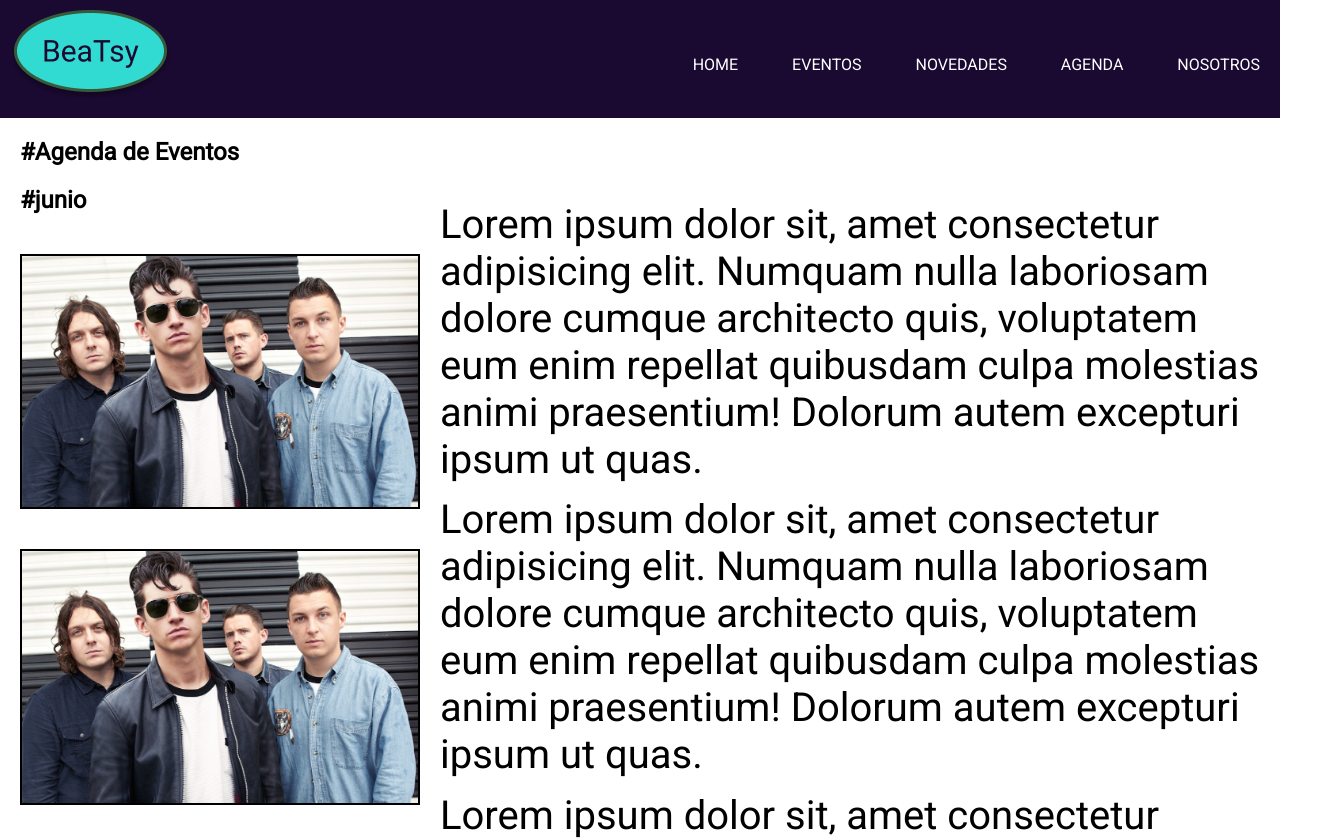
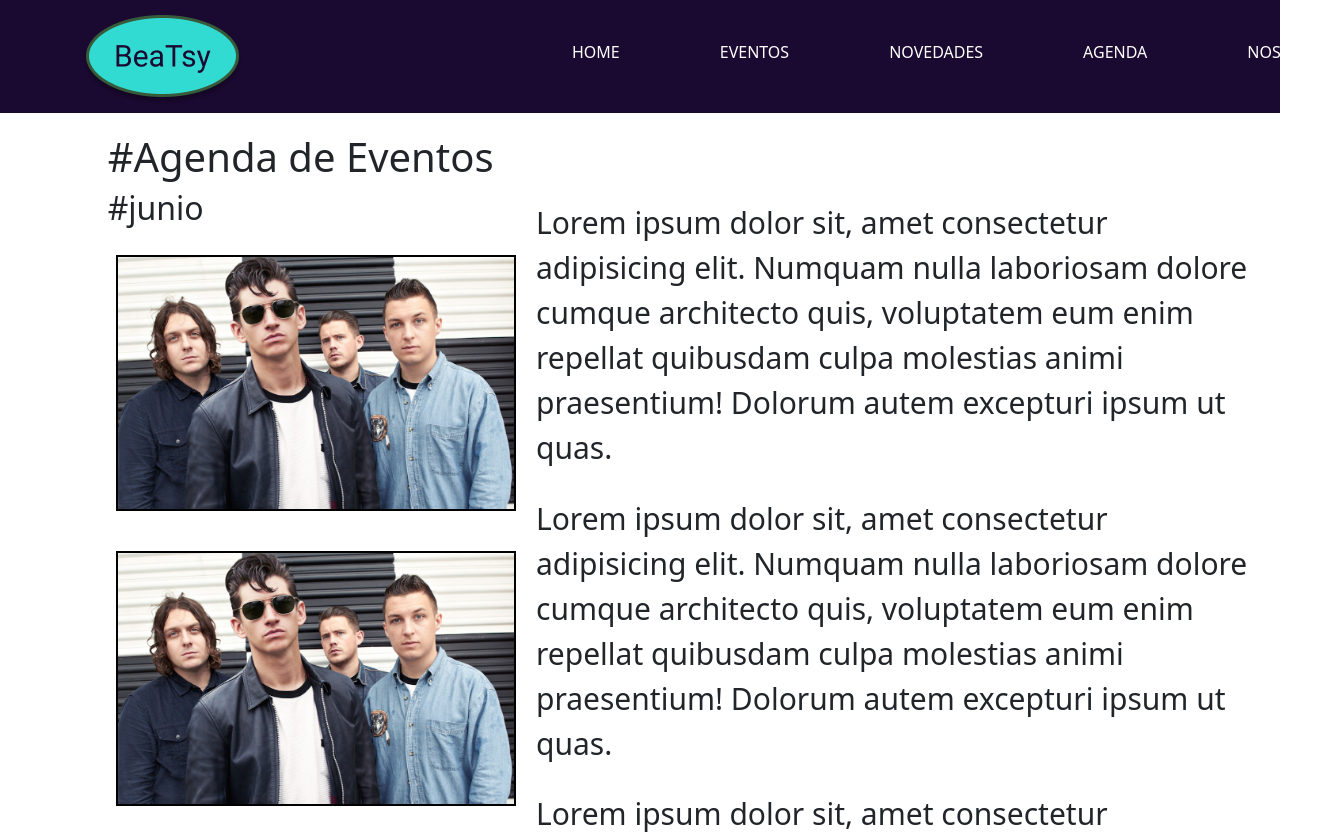
Before and after one commit to JoaquinUgarte91/clase-11, a plain HTML site: page pages/agenda.html in a window 1280 px wide. Shown: the top 839 px of the page, 1333 px wide, since content can reach past the window. Drawn offline with nearby package versions, Linux system fonts and the light colour scheme.

Commit message:
cambios de agenda

```diff
--- a/pages/agenda.html
+++ b/pages/agenda.html
@@ -6,27 +6,37 @@
     <meta name="viewport" content="width=device-width, initial-scale=1.0">
     <title>BeaTsy - Agenda</title>
     <link rel="shortcut icon" href="../iconos/icon.png" type="image/x-icon">
-    <link rel="stylesheet" href="../css/estilos.css">
+
+    <!--bootstrap-->
+    <link href="https://cdn.jsdelivr.net/npm/bootstrap@5.3.0/dist/css/bootstrap.min.css" rel="stylesheet" integrity="sha384-9ndCyUaIbzAi2FUVXJi0CjmCapSmO7SnpJef0486qhLnuZ2cdeRhO02iuK6FUUVM" crossorigin="anonymous">
+    <script src="https://cdn.jsdelivr.net/npm/bootstrap@5.3.0/dist/js/bootstrap.bundle.min.js" integrity="sha384-geWF76RCwLtnZ8qwWowPQNguL3RmwHVBC9FhGdlKrxdiJJigb/j/68SIy3Te4Bkz" crossorigin="anonymous"></script>
+
+    <!--css-->
+    <link rel="stylesheet" href="../css/style.css">
 </head>
 <body>
     <header>
-        <div class="menu">
+        <section class="container">
+            <div class="row">
+                <div class="col-4">
                     <h1><a href="../index.html"><img src="../iconos/logo.png" alt="Logo"></a></h1>
-            <nav>
+                </div>
+                <nav class="col-8">
                     <ul>
                         <li><a href="../index.html">HOME</a></li>
-                    <li><a href="eventos.html">EVENTOS</a></li>
-                    <li><a href="novedades.html">NOVEDADES</a></li>
-                    <li><a href="agenda.html">AGENDA</a></li>
-                    <li><a href="nosotros.html">NOSOTROS</a></li>
+                        <li><a href="../pages/eventos.html">EVENTOS</a></li>
+                        <li><a href="../pages/novedades.html">NOVEDADES</a></li>
+                        <li><a href="../pages/agenda.html">AGENDA</a></li>
+                        <li><a href="../pages/nosotros.html">NOSOTROS</a></li>
                     </ul>
                 </nav>
             </div>
+        </section>
     </header>
 
     <main>
         <!--hola-->
-        <section>
+        <section class="agenda2">
             <div class="agenda">
                 <h1>#Agenda de Eventos</h1>
                 <h2>#junio</h2>
@@ -51,18 +61,20 @@
     </main>
 
     <footer>
-        <section class="tyc">
-            <img src="../iconos/logo.png" alt="Logo">
+        <section class="footer">
+            <div class="tyc">
+                <img src="../iconos/logo.png" alt="Logo" class="logo">
                 <h3>BeaTsy © Todos los Derechos Reservados</h3>
                 <h3>Politicas de Privacidad</h3>
                 <h3>Terminos de Uso</h3>
-        </section>
-        <section class="redes">
+            </div>
+            <div class="redes">
                 <a href="https://www.facebook.com/" target="_blank"><img src="../iconos/🦆 icon _Facebook_.png" alt="Facebook"></a>
                 <a href="https://www.instagram.com/" target="_blank"><img src="../iconos/🦆 icon _Instagram_.png" alt="Instagram"></a>
                 <a href="https://www.twitter.com/" target="_blank"><img src="../iconos/🦆 icon _Twitter_.png" alt="Twitter"></a>
                 <a href="https://www.youtube.com/" target="_blank"><img src="../iconos/🦆 icon _YouTube_.png" alt="Youtube"></a>
                 <a href="https://www.tiktok.com" target="_blank"><img src="../iconos/🦆 icon _TikTok_.png" alt="TikTok"></a>
+            </div>
         </section>
     </footer>
 
```
Lines whose indentation alone changed are shown as unchanged.
